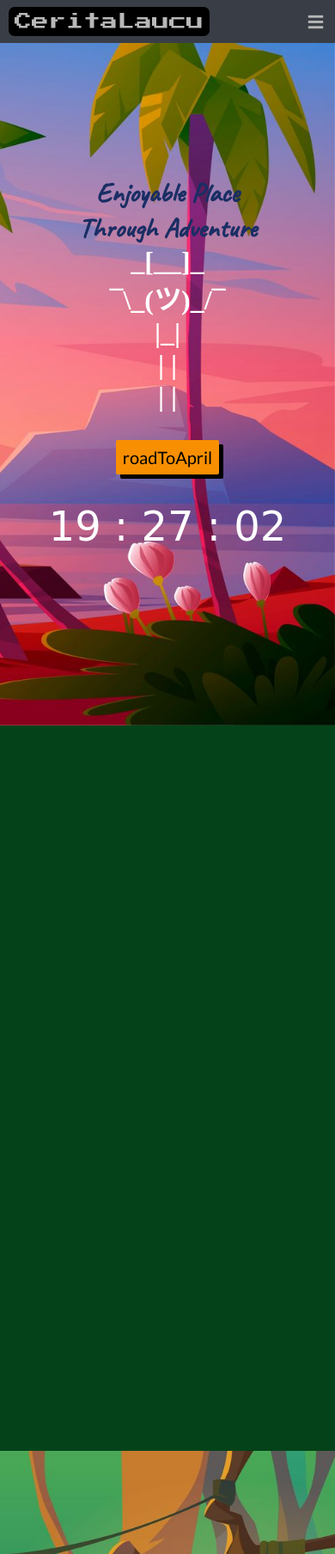
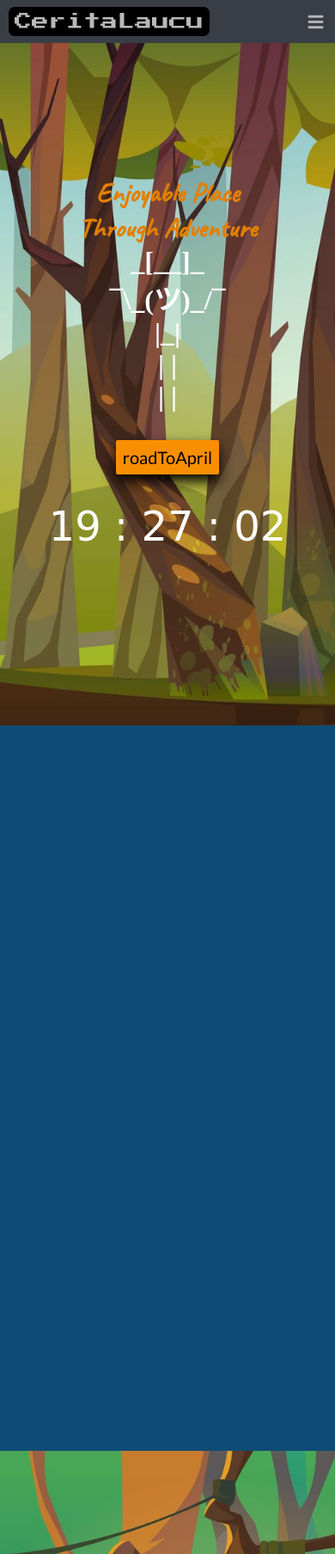
Before and after one commit to ceritalaucu/ceritalaucu.github.io, a PHP site: page / in a window 390 px wide. Shown: the top 1808 px of the page at 86% size. Run offline with PHP 8.4, Linux system fonts and the light colour scheme; some web fonts are replaced.

Commit message:
changes edited files

```diff
--- a/index.css
+++ b/index.css
@@ -120,7 +120,7 @@
 
 .bh-text{
 	font-family:"Caveat",cursive;
-	color:#1a2e64;
+	color:#e17f00;
 }
 .bh-emoji{
 	color:white;
@@ -134,6 +134,7 @@
 	font-family:"Lato",cursive;
 	font-size:1.25rem;
 	box-shadow:5px 5px;
+	box-shadow:0px 8px 16px 0px black;
 }
 #nowTime{
 	margin-top:2rem;
@@ -145,7 +146,7 @@
 
 .whoami{
 	height:100vh;
-	background-color:#044319;
+	background-color:#0f4c75;
 }
 
 .whatfeatures{
@@ -224,8 +225,6 @@ footer {
 
 
 	/* BODY CSS */
-	.banner-header{
-		background-position:right;
-	}
+
 	/* BODY CSS */
 }
--- a/index.html
+++ b/index.html
@@ -5,7 +5,7 @@
     <meta name="keywords" content="ceritalaucu">
     <meta name="author" content="GAP">
     <meta name="viewport" content="width=device-width, initial-scale=1.0, shrink-to-fit=no">
-    <meta name="theme-color" content="#176da7">
+    <meta name="theme-color" content="#393e46">
 
     <head>
         <title>CeritaLaucu</title>
```
Also changed, not shown: Images/banner-header.jpg.
